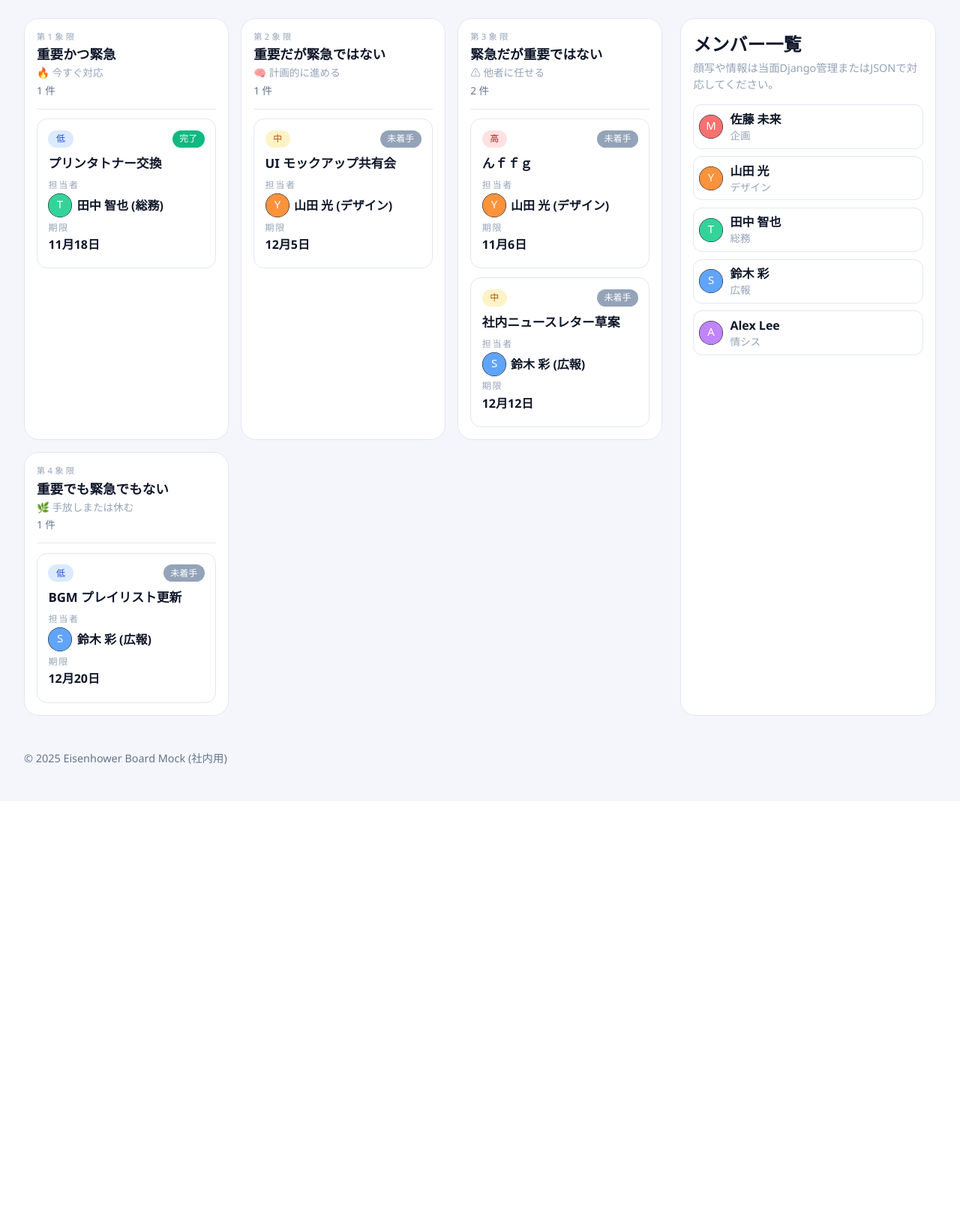
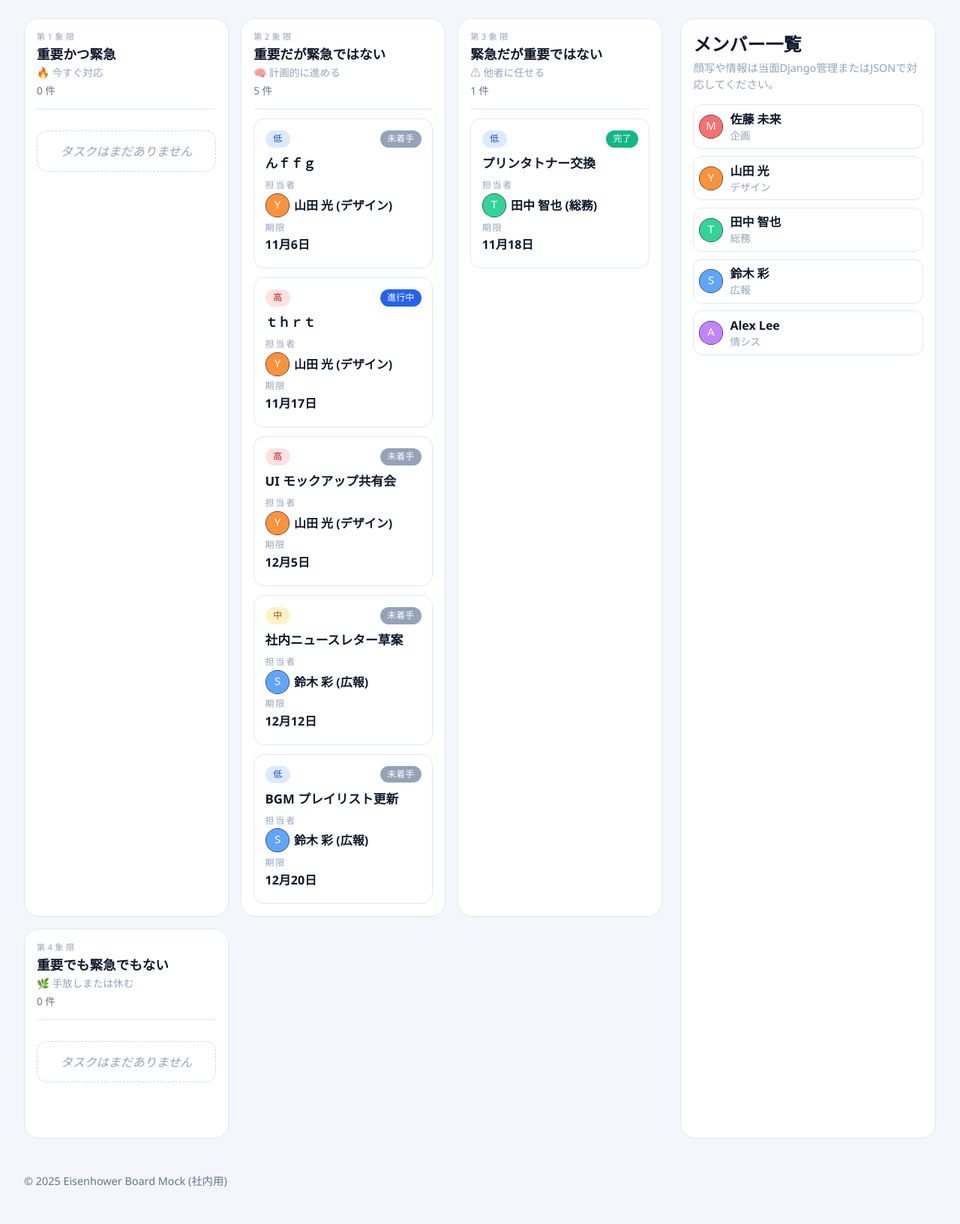
Before and after one commit to fujihira13/AIToDoList, a FastAPI app: page / in a window 1280 px wide. Shown: the part 137-1770 px from the top of the page at 75% size. Before the commit the page ends 1157 px from the top, so only its background shows below. Run offline with FastAPI, Linux system fonts and the light colour scheme; parts of the project's set-up code (start-up, migrations or seed data) failed here and were passed over.

Commit message:
日本語

```diff
--- a/app/data/tasks.json
+++ b/app/data/tasks.json
@@ -8,7 +8,7 @@
     "due_date": "2025-12-05",
     "status": "未着手",
     "department": "デザイン",
-    "priority": "中",
+    "priority": "高",
     "quadrant": 2
   },
   {
@@ -21,7 +21,7 @@
     "status": "完了",
     "department": "総務",
     "priority": "低",
-    "quadrant": 1
+    "quadrant": 3
   },
   {
     "id": 4,
@@ -33,7 +33,7 @@
     "status": "未着手",
     "department": "広報",
     "priority": "低",
-    "quadrant": 4
+    "quadrant": 2
   },
   {
     "id": 6,
@@ -45,7 +45,7 @@
     "status": "未着手",
     "department": "広報",
     "priority": "中",
-    "quadrant": 3
+    "quadrant": 2
   },
   {
     "title": "んｆｆｇ",
@@ -55,8 +55,20 @@
     "due_date": "2025-11-06",
     "status": "未着手",
     "department": null,
+    "priority": "低",
+    "quadrant": 2,
+    "id": 7
+  },
+  {
+    "title": "ｔｈｒｔ",
+    "description": null,
+    "owner_id": 2,
+    "created_by": null,
+    "due_date": "2025-11-17",
+    "status": "進行中",
+    "department": null,
     "priority": "高",
-    "quadrant": 3,
-    "id": 7
+    "quadrant": 2,
+    "id": 8
   }
 ]
--- a/app/static/app.js
+++ b/app/static/app.js
@@ -5,7 +5,7 @@
     try {
       initial = JSON.parse(dataScript.textContent || "{}");
     } catch (error) {
-      console.warn("\u521d\u671f\u30c7\u30fc\u30bf\u306e\u89e3\u6790\u306b\u5931\u6557\u3057\u307e\u3057\u305f", error);
+      console.warn("初期データの解析に失敗しました", error);
     }
   }
 
@@ -18,9 +18,9 @@
   };
 
   const priorityClassMap = {
-    "\u9ad8": "high",
-    "\u4e2d": "medium",
-    "\u4f4e": "low",
+    "高": "high",
+    "中": "medium",
+    "低": "low",
   };
 
   const boardEl = document.getElementById("board");
@@ -81,7 +81,7 @@
       const face = state.faces[quadrant] || {};
       header.innerHTML = `
         <div>
-          <p class="quadrant__number">\u7b2c${quadrant}\u8c61\u9650</p>
+          <p class="quadrant__number">第${quadrant}象限</p>
           <h2>${state.labels[quadrant] || ""}</h2>
           <p class="quadrant__face">${face.emoji || ""} ${face.caption || ""}</p>
         </div>
@@ -94,12 +94,12 @@
       body.className = "quadrant__body";
 
       const tasks = state.tasks.filter((task) => task.quadrant === quadrant);
-      counter.textContent = `${tasks.length} \u4ef6`;
+      counter.textContent = `${tasks.length} 件`;
 
       if (tasks.length === 0) {
         const empty = document.createElement("p");
         empty.className = "task-card task-card--empty";
-        empty.textContent = "\u30bf\u30b9\u30af\u306f\u307e\u3060\u3042\u308a\u307e\u305b\u3093";
+        empty.textContent = "タスクはまだありません";
         body.appendChild(empty);
       } else {
         sortTasks(tasks).forEach((task) => {
@@ -137,7 +137,7 @@
       <h3 class="task-card__title">${task.title}</h3>
       <dl class="task-card__meta">
         <div>
-          <dt>\u62c5\u5f53\u8005</dt>
+          <dt>担当者</dt>
           <dd>
             ${renderAvatar(owner)}
             ${owner ? owner.name : "-"}
@@ -145,7 +145,7 @@
           </dd>
         </div>
         <div>
-          <dt>\u671f\u9650</dt>
+          <dt>期限</dt>
           <dd>${formatDate(task.due_date)}</dd>
         </div>
       </dl>
@@ -190,7 +190,7 @@
     if (taskId) {
       const task = state.tasks.find((item) => item.id === taskId);
       if (!task) return;
-      formTitle.textContent = formTitle.dataset.editLabel || "\u30bf\u30b9\u30af\u3092\u66f4\u65b0";
+      formTitle.textContent = formTitle.dataset.editLabel || "タスクを更新";
       form.task_id.value = task.id;
       form.title.value = task.title || "";
       form.description.value = task.description || "";
@@ -201,7 +201,7 @@
       form.quadrant.value = task.quadrant || 1;
       form.due_date.value = task.due_date || "";
     } else {
-      formTitle.textContent = formTitle.dataset.createLabel || "\u30bf\u30b9\u30af\u3092\u4f5c\u6210";
+      formTitle.textContent = formTitle.dataset.createLabel || "タスクを作成";
       form.reset();
       editingId = null;
     }
@@ -243,11 +243,11 @@
       quadrant: Number(form.quadrant.value),
     };
     if (!payload.title) {
-      resetFormStatus("\u30bf\u30a4\u30c8\u30eb\u306f\u5fc5\u9808\u3067\u3059");
+      resetFormStatus("タイトルは必須です");
       return;
     }
     if (!payload.owner_id) {
-      resetFormStatus("\u62c5\u5f53\u8005\u306f\u5fc5\u9808\u3067\u3059");
+      resetFormStatus("担当者は必須です");
       return;
     }
     const url = editingId ? `/api/tasks/${editingId}` : "/api/tasks";
@@ -265,7 +265,7 @@
       renderBoard();
       closeForm();
     } catch (error) {
-      resetFormStatus(error.message || "\u4fdd\u5b58\u306b\u5931\u6557\u3057\u307e\u3057\u305f");
+      resetFormStatus(error.message || "保存に失敗しました");
     }
   }
 
@@ -276,7 +276,7 @@
       ownerDept.textContent = "";
       return;
     }
-    ownerDept.textContent = staff.department ? `\u6240\u5c5e: ${staff.department}` : "";
+    ownerDept.textContent = staff.department ? `所属: ${staff.department}` : "";
   }
 
   function confirmDelete(taskId) {
@@ -306,7 +306,7 @@
       closeConfirm();
       closeForm();
     } catch (error) {
-      resetFormStatus(error.message || "\u524a\u9664\u306b\u5931\u6557\u3057\u307e\u3057\u305f");
+      resetFormStatus(error.message || "削除に失敗しました");
       closeConfirm();
     }
   }
@@ -320,7 +320,7 @@
       state.tasks = state.tasks.map((task) => (task.id === data.id ? data : task));
       renderBoard();
     } catch (error) {
-      resetFormStatus(error.message || "\u30bf\u30b9\u30af\u306e\u79fb\u52d5\u306b\u5931\u6557\u3057\u307e\u3057\u305f");
+      resetFormStatus(error.message || "タスクの移動に失敗しました");
     }
   }
 
@@ -330,7 +330,7 @@
       ...options,
     });
     if (!response.ok) {
-      let message = "\u30ea\u30af\u30a8\u30b9\u30c8\u306b\u5931\u6557\u3057\u307e\u3057\u305f";
+      let message = "リクエストに失敗しました";
       try {
         const payload = await response.json();
         if (typeof payload.detail === "string") message = payload.detail;
--- a/app/static/style.css
+++ b/app/static/style.css
@@ -349,8 +349,19 @@ body {
 .modal__header {
   display: flex;
   justify-content: space-between;
-  align-items: center;
+  align-items: flex-start;
   margin-bottom: 1rem;
+}
+
+.modal__header > div {
+  flex: 1;
+}
+
+.modal__description {
+  margin: 0.4rem 0 0;
+  color: #64748b;
+  font-size: 0.85rem;
+  line-height: 1.5;
 }
 
 .form-grid {
@@ -376,8 +387,14 @@ body {
 }
 
 .helper-text {
-  color: #94a3b8;
+  color: #64748b;
   font-size: 0.8rem;
+  margin-top: 0.2rem;
+  line-height: 1.4;
+}
+
+.form-field .helper-text:first-of-type {
+  margin-top: 0.3rem;
 }
 
 .modal__footer {
--- a/app/templates/index.html
+++ b/app/templates/index.html
@@ -3,7 +3,7 @@
   <head>
     <meta charset="UTF-8" />
     <meta name="viewport" content="width=device-width, initial-scale=1.0" />
-    <title>\u30a2\u30a4\u30bc\u30f3\u30cf\u30ef\u30fc\u30dc\u30fc\u30c9</title>
+    <title>アイゼンハワーボード</title>
     <link rel="stylesheet" href="/static/style.css" />
   </head>
   <body>
@@ -38,6 +38,7 @@
     <dialog id="taskDialog" class="modal">
       <form id="taskForm" method="dialog">
         <header class="modal__header">
+          <div>
             <h2
               id="taskFormTitle"
               data-create-label="{{ copy.form_create }}"
@@ -45,6 +46,8 @@
             >
               {{ copy.form_create }}
             </h2>
+            <p class="modal__description">各項目を入力してタスクを作成してください。*マークが付いている項目は必須です。</p>
+          </div>
           <button type="button" class="btn btn--ghost" id="cancelTaskBtn">
             {{ copy.cancel }}
           </button>
@@ -53,62 +56,70 @@
 
         <div class="form-grid">
           <label class="form-field">
-            <span>\u30bf\u30a4\u30c8\u30eb *</span>
-            <input type="text" name="title" id="title" maxlength="80" required />
+            <span>タイトル *</span>
+            <input type="text" name="title" id="title" maxlength="80" required placeholder="タスクの名前を入力してください" />
+            <small class="helper-text">タスクの名前を入力してください。最大80文字。</small>
           </label>
 
           <label class="form-field">
-            <span>\u62c5\u5f53\u8005 *</span>
+            <span>担当者 *</span>
             <select name="owner_id" id="owner_id" required>
-              <option value="" disabled selected>--</option>
+              <option value="" disabled selected>-- 選択してください --</option>
               {% for person in staff %}
               <option value="{{ person.id }}">{{ person.name }}</option>
               {% endfor %}
             </select>
+            <small class="helper-text">このタスクを担当する人を選択してください。</small>
             <small id="ownerDept" class="helper-text"></small>
           </label>
 
           <label class="form-field">
-            <span>\u30b9\u30c6\u30fc\u30bf\u30b9</span>
+            <span>ステータス</span>
             <select name="status" id="status">
               {% for option in status_options %}
               <option value="{{ option.value }}">{{ option.label }}</option>
               {% endfor %}
             </select>
+            <small class="helper-text">タスクの進捗状況を選択してください。</small>
           </label>
 
           <label class="form-field">
-            <span>\u512a\u5148\u5ea6</span>
+            <span>優先度</span>
             <select name="priority" id="priority">
               {% for option in priority_options %}
               <option value="{{ option.value }}">{{ option.label }}</option>
               {% endfor %}
             </select>
+            <small class="helper-text">タスクの優先度を選択してください。高、中、低から選択します。</small>
           </label>
 
           <label class="form-field">
-            <span>\u8c61\u9650</span>
+            <span>象限 *</span>
             <select name="quadrant" id="quadrant">
               {% for quadrant in [1, 2, 3, 4] %}
-              <option value="{{ quadrant }}">\u7b2c{{ quadrant }}\u8c61\u9650 - {{ quadrant_labels[quadrant] }}</option>
+              <option value="{{ quadrant }}">第{{ quadrant }}象限　-　{{ quadrant_labels[quadrant] }}</option>
               {% endfor %}
             </select>
+            <small class="helper-text">アイゼンハワーマトリクスによる分類を選択してください。重要度と緊急度に従って選択します。</small>
           </label>
 
           <label class="form-field">
-            <span>\u671f\u9650</span>
+            <span>期限</span>
             <input type="date" name="due_date" id="due_date" />
+            <small class="helper-text">タスクの期限日を選択してください。選択しない場合は空でも構いません。</small>
           </label>
 
           <label class="form-field">
-            <span>\u4f5c\u6210\u8005</span>
-            <input type="text" name="created_by" id="created_by" />
+            <span>作成者</span>
+            <input type="text" name="created_by" id="created_by" placeholder="タスクを作成した人の名前" />
+            <small class="helper-text">このタスクを作成した人の名前を入力してください。選択しない場合は空でも構いません。</small>
           </label>
         </div>
 
         <label class="form-field">
-          <span>\u8a73\u7d30</span>
-          <textarea name="description" id="description" rows="4" maxlength="500"></textarea>
+          <span>詳細</span>
+          <textarea name="description" id="description" rows="4" maxlength="500" placeholder="タスクの詳細な内容を入力してください"></textarea>
+          <small class="helper-text">タスクの詳細な内容を入力してください。最大500文字。選択しない場合は空でも構いません。</small>
         </label>
 
         <footer class="modal__footer">
```
Lines whose indentation alone changed are shown as unchanged.
